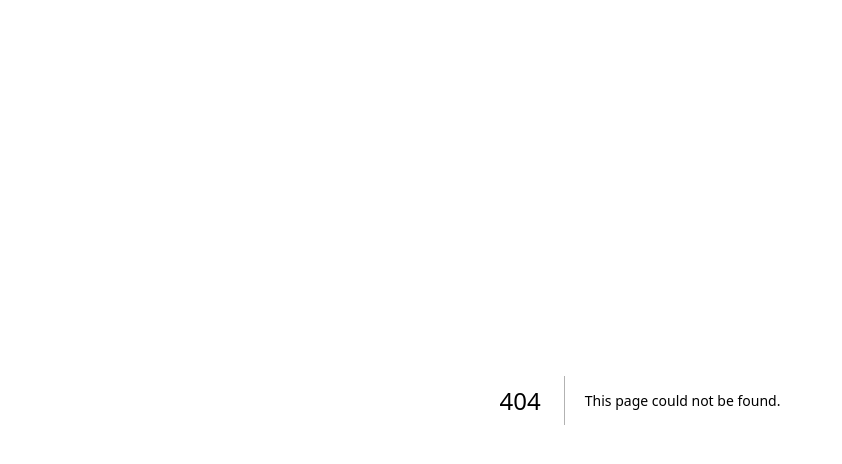
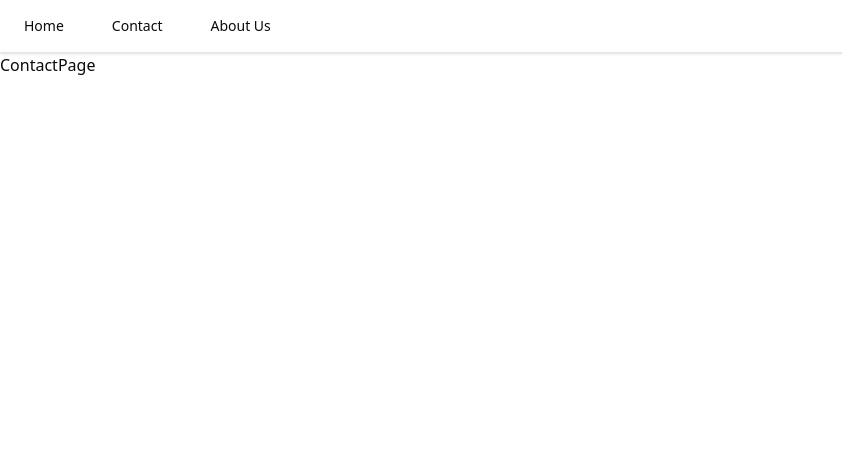
Before and after one commit to rajeshrc12/tinyclips, a Next.js app: page /contact in a window 1280 px wide. Before the commit this address had no page. Shown: the top 464 px of the page, without its empty margins (0-842 px from the left). Built offline with nearby package versions, Linux system fonts and the light colour scheme.

Commit message:
landing page added

```diff
--- /dev/null
+++ b/app/(home)/about/page.tsx
@@ -0,0 +1,7 @@
+import React from "react";
+
+const AboutPage = () => {
+  return <div>AboutPage</div>;
+};
+
+export default AboutPage;
--- /dev/null
+++ b/app/(home)/contact/page.tsx
@@ -0,0 +1,7 @@
+import React from "react";
+
+const ContactPage = () => {
+  return <div>ContactPage</div>;
+};
+
+export default ContactPage;
--- /dev/null
+++ b/app/(home)/layout.tsx
@@ -0,0 +1,13 @@
+import HomeNavbar from "@/components/home-navbar";
+import React from "react";
+
+const HomeLayout = ({ children }: { children: React.ReactNode }) => {
+  return (
+    <div>
+      <HomeNavbar />
+      {children}
+    </div>
+  );
+};
+
+export default HomeLayout;
--- /dev/null
+++ b/app/(home)/page.tsx
@@ -0,0 +1,7 @@
+import React from "react";
+
+const HomePage = () => {
+  return <div>HomePage</div>;
+};
+
+export default HomePage;
--- /dev/null
+++ b/components/home-navbar.tsx
@@ -0,0 +1,23 @@
+import React from "react";
+import { Button } from "@/components/ui/button";
+import Link from "next/link";
+
+const HomeNavbar = async () => {
+  return (
+    <div className="shadow border-b flex justify-between p-2 sticky top-0 left-0 bg-white">
+      <div className="flex gap-4">
+        <Link href={"/"}>
+          <Button variant="ghost">Home</Button>
+        </Link>
+        <Link href={"/contact"}>
+          <Button variant="ghost">Contact</Button>
+        </Link>
+        <Link href={"/about"}>
+          <Button variant="ghost">About Us</Button>
+        </Link>
+      </div>
+    </div>
+  );
+};
+
+export default HomeNavbar;
--- a/components/navbar.tsx
+++ b/components/navbar.tsx
@@ -12,10 +12,10 @@ const Navbar = async () => {
   return (
     <div className="shadow border-b flex justify-between p-2 sticky top-0 left-0 bg-white">
       <div className="flex gap-4">
-        <Link href={"/"}>
+        <Link href={"/dashboard"}>
           <Button variant="ghost">Create</Button>
         </Link>
-        <Link href={"/videos"}>
+        <Link href={"/dashboard/videos"}>
           <Button variant="ghost">Videos</Button>
         </Link>
       </div>
--- a/middleware.ts
+++ b/middleware.ts
@@ -3,16 +3,19 @@ import type { NextRequest } from "next/server";
 import { auth } from "@/auth";
 
 // Public routes that don't require authentication
-const publicPages: string[] = ["/about", "/contact"];
-const loginPage: string = "/login";
-const defaultLoggedRedirect: string = "/";
+// const publicPages: string[] = ["/about", "/contact"];
+// const loginPage: string = "/login";
+// const defaultLoggedRedirect: string = "/";
 
 const publicApiRoutes: string[] = ["/api/public", "/api/auth/callback/google", "/api/auth/callback/github", "/api/auth/session"];
 
 export async function middleware(req: NextRequest): Promise<NextResponse> {
   try {
     const session = await auth();
-    const { pathname, origin } = req.nextUrl;
+    const {
+      pathname,
+      // origin
+    } = req.nextUrl;
 
     const isApiRoute: boolean = pathname.startsWith("/api");
 
@@ -28,13 +31,13 @@ export async function middleware(req: NextRequest): Promise<NextResponse> {
     }
 
     //  Fix: Ensure redirects apply only to pages
-    if (session && (publicPages.includes(pathname) || pathname === loginPage)) {
-      return NextResponse.redirect(`${origin}${defaultLoggedRedirect}`);
-    }
+    // if (session && (publicPages.includes(pathname) || pathname === loginPage)) {
+    //   return NextResponse.redirect(`${origin}${defaultLoggedRedirect}`);
+    // }
 
-    if (!session && !publicPages.includes(pathname) && pathname !== loginPage) {
-      return NextResponse.redirect(`${origin}${loginPage}`);
-    }
+    // if (!session && !publicPages.includes(pathname) && pathname !== loginPage) {
+    //   return NextResponse.redirect(`${origin}${loginPage}`);
+    // }
 
     return NextResponse.next();
   } catch (error) {
```
Also changed, not shown: app/dashboard/layout.tsx (renamed from app/(dashboard)/layout.tsx), app/dashboard/page.tsx (renamed from app/(dashboard)/page.tsx), app/dashboard/videos/page.tsx (renamed from app/(dashboard)/videos/page.tsx).
